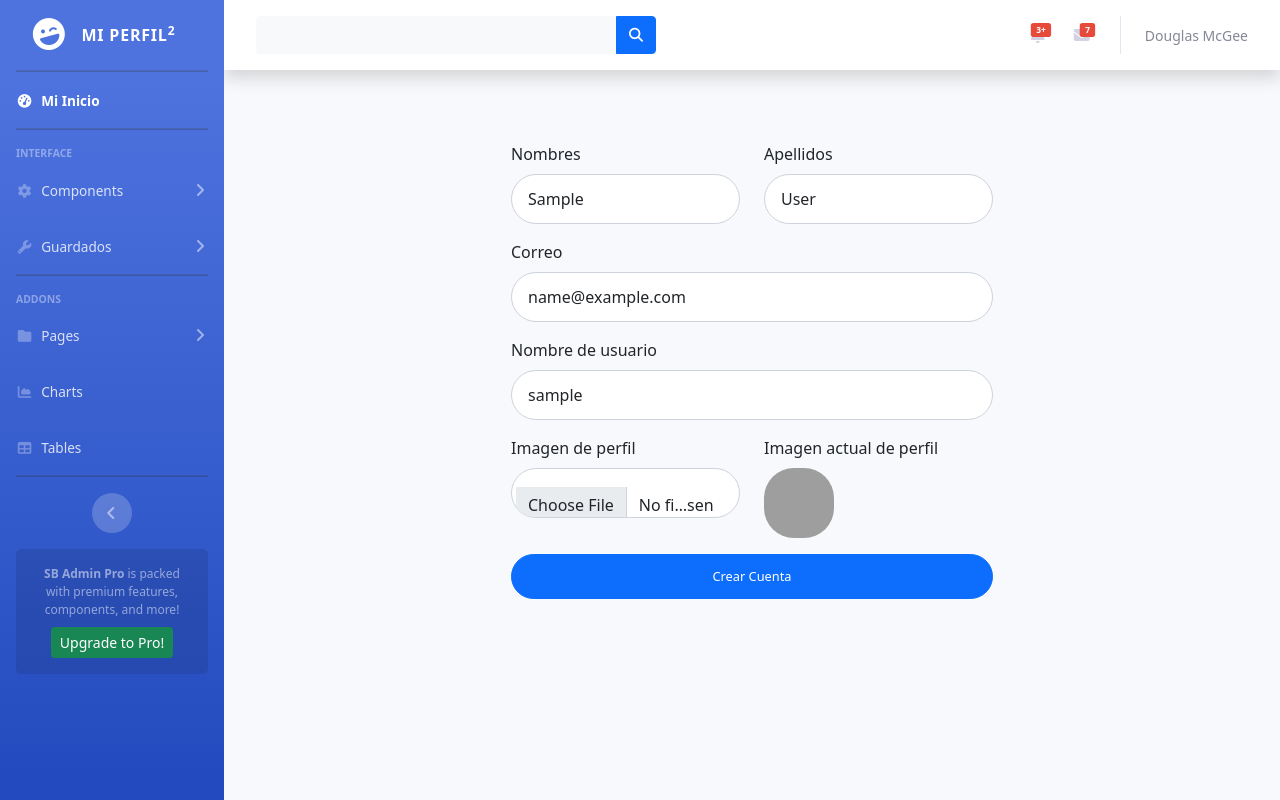
After one commit to DavidAcostaF/RedDjango, a Django app: page /usuarios/configuracion_perfil in a window 1280 px wide. The commit adds this page. Run offline with Django 4.2, Linux system fonts and the light colour scheme; the visitor is signed in with stand-in values (Sample User, id 1); parts of the project's set-up code (start-up, migrations or seed data) failed here and were passed over; some libraries are stand-ins or nearby versions; grey boxes are pictures that could not be loaded.

Commit message:
Configuracion perfil

```diff
--- a/RedDjango/settings.py
+++ b/RedDjango/settings.py
@@ -39,7 +39,8 @@ INSTALLED_APPS = [
     'django.contrib.staticfiles',
     'apps.red',
     'apps.usuarios',
-    'rest_framework'
+    'rest_framework',
+    'crispy_forms'
 ]
 
 MIDDLEWARE = [
@@ -133,3 +134,5 @@ STATICFILES_DIRS = [
 # https://docs.djangoproject.com/en/4.0/ref/settings/#default-auto-field
 
 DEFAULT_AUTO_FIELD = 'django.db.models.BigAutoField'
+
+CRISPY_TEMPLATE_PACK = "bootstrap5"
--- a/apps/red/forms.py
+++ b/apps/red/forms.py
@@ -1,4 +1,3 @@
-from cProfile import label
 from django import forms
 from . import models
 
--- a/apps/red/views.py
+++ b/apps/red/views.py
@@ -68,7 +68,9 @@ class EditarPost(UpdateView):
     success_url = reverse_lazy('index')
 
     def get_context_data(self,**kwargs):
+        user = self.request.user
         context = super().get_context_data(**kwargs)
+        context['username'] = user
         return context
 
 
--- a/apps/usuarios/forms.py
+++ b/apps/usuarios/forms.py
@@ -33,7 +33,15 @@ class FormularioUsuario(forms.ModelForm):
 
     class Meta:
         model = models.Usuario
-        fields = ['username','first_name','last_name','email']
+        fields = ['username','first_name','last_name','email','image']
+        labels = {
+            "email": "Email",
+            "first_name":"Nombres",
+            "imagen": "Imagen de perfil",
+            "disponible": "Privacidad de la publicacion",
+            "imagen": "Imagen de perfil",
+            "disponible": "Privacidad de la publicacion",
+        }
         widgets = {
             'email': forms.EmailInput(
                 attrs = {
@@ -59,6 +67,12 @@ class FormularioUsuario(forms.ModelForm):
                     'placeholder': 'Ingrese su nombre de usuario',
                 }
             ),
+            'image': forms.FileInput(
+                attrs = {
+                    'class': 'form-control inputs',
+                    #'placeholder': 'Ingrese su nombre de usuario',
+                }
+            ),
         }
 
     def clean_password2(self):
@@ -80,3 +94,46 @@ class FormularioUsuario(forms.ModelForm):
         if commit:
             user.save()
         return user
+
+
+class EditarUsuario(forms.ModelForm):
+    class Meta:
+        model = models.Usuario
+        fields = ['username','first_name','last_name','email','image']
+        labels = {
+            'username':'Usuario',
+            'first_name':'Nombres'
+        }
+        widgets = {
+            'username':forms.TextInput(
+                attrs = {
+                    'class':'form-control inputs',
+                    'placeholder':'Username'
+                }
+            ),
+            'first_name':forms.TextInput(
+                attrs = {
+                    'class':'form-control inputs',
+                    'placeholder':'Nombre'
+                }
+            ),
+            'last_name':forms.TextInput(
+                attrs = {
+                    'class':'form-control inputs',
+                    'placeholder':'Apellidos'
+                }
+            ),
+            'email':forms.EmailInput(
+                attrs = {
+                    'class':'form-control inputs',
+                    'placeholder':'Email',
+
+                }
+            ),
+            'image':forms.FileInput(
+                attrs = {
+                    'class':'form-control inputs',
+                    'placeholder':'Imagen de perfil'
+                }
+            ),
+        }
--- a/apps/usuarios/models.py
+++ b/apps/usuarios/models.py
@@ -6,7 +6,7 @@ from django.contrib.auth.models import AbstractBaseUser,AbstractUser, BaseUserMa
 
 
 class Usuario(AbstractUser):
-    image = models.ImageField('Imagen de Perfil',upload_to='perfil/',default='default.png',blank = True,null = True)
+    image = models.ImageField('Imagen de Perfil',upload_to='perfil/',default='default.png',blank = False,null = False)
     amigos = models.ManyToManyField(to='self',symmetrical=False,blank = True)#,related_name='amigo'
     portada = models.ImageField('Portada Muro',upload_to='portada/',blank = True,null = True)
     estado = models.BooleanField(default=True)
--- a/apps/usuarios/urls.py
+++ b/apps/usuarios/urls.py
@@ -9,5 +9,6 @@ urlpatterns = [
     path('seguidos/',views.UsuariosAgregados.as_view(),name = 'seguidos'),
     path('muro/<str:nombre>.<str:apellido>/',views.Muro.as_view(),name = 'muro'),
     path('seguir/<str:nombre>/',views.SeguirUsuario.as_view(),name = 'seguir'),
-    path('busqueda',views.BuscarUsuario.as_view(),name = 'busqueda')
+    path('busqueda',views.BuscarUsuario.as_view(),name = 'busqueda'),
+    path('configuracion_perfil',views.ConfiguracionPerfil.as_view(),name="configuracion_perfil")
 ]
--- a/apps/usuarios/views.py
+++ b/apps/usuarios/views.py
@@ -153,12 +153,28 @@ class BuscarUsuario(View):
         }
         return render(request,self.template_name,context)
 
-class ConfiguracionPerfil(View):
+class ConfiguracionPerfil(CreateView):
     model = models.Usuario
-    template_name = "configuracion_perfil"
-    form_class = forms.FormularioUsuario
+    template_name = "configuracion_perfil.html"
+    form_class = forms.EditarUsuario
 
     def get(self,request):
         user = request.user
-        usuario = models.Usuario.objects.get(usuario = user)
-        return render(request,self.template_name)
+        datos_usuario = self.form_class(instance= user)
+        context = {}
+        context['form'] = datos_usuario
+        return render(request,self.template_name,context)
+
+    def post(self,request):
+        user = request.user
+        form = self.form_class(request.POST,request.FILES,instance = user )
+
+        context = {}
+        context['form'] = form
+        context['form_errors'] = form.errors
+        if form.is_valid():
+            form.save()
+            #return redirect('usuarios:configuracion_perfil')
+        else:
+            print(form.errors)
+        return render(request,self.template_name,context)
--- a/template/base.html
+++ b/template/base.html
@@ -349,7 +349,7 @@
                             <!-- Dropdown - User Information -->
                             <div class="dropdown-menu dropdown-menu-right shadow animated--grow-in"
                                 aria-labelledby="userDropdown">
-                                <a class="dropdown-item" href="#">
+                                <a class="dropdown-item" href="{%url 'usuarios:configuracion_perfil'%}">
                                     <i class="fas fa-user fa-sm fa-fw mr-2 text-gray-400"></i>
                                     Profile
                                 </a>
--- /dev/null
+++ b/template/configuracion_perfil.html
@@ -0,0 +1,58 @@
+{% extends 'base.html' %}
+{% load crispy_forms_tags %}
+
+{%block body%}
+<style>
+    .inputs{
+        border-radius: 40px;
+        padding: 1.5rem 1rem;
+    }
+</style>
+<div class="container">
+        <div class="card-body p-0">
+            <!-- Nested Row within Card Body -->
+            <div class="row">
+                <div class="d-flex justify-content-center">
+                <div class="col-lg-7">
+                    <div class="p-5">
+                        <div id="forms-errors">{{form_errors}}</div>
+                        <form class="user" method="post" action="{%url 'usuarios:configuracion_perfil'%}" enctype="multipart/form-data">{% csrf_token %}
+                            <div class="form-group row">
+                                <div class="col-sm-6 mb-3 mb-sm-0">
+                                    <label for="">Nombres</label>
+                                    {{form.first_name}}
+                                </div>
+                                <div class="col-sm-6">
+                                    <label for="">Apellidos</label>
+                                    {{form.last_name}}
+                                </div>
+                            </div>
+                            <div class="form-group">
+                                <label for="">Correo</label>
+                                {{form.email}}
+                            </div>
+                            <div class="form-group">
+                                <label for="">Nombre de usuario</label>
+                                {{form.username}}
+                            </div>
+                            <div class="form-group row">
+                                <div class="col-sm-6 mb-3 mb-sm-0">
+                                    <label for="">Imagen de perfil</label>
+                                    {{form.image}}
+                                </div>
+                                <div class="col-sm-6">
+                                    <label for="">Imagen actual de perfil</label><br>
+                                    {%if form.instance.image%}
+                                    <img src="{{form.instance.image.url}}" style="height: 70px;width:70px; border-radius:30px" alt="">
+                                    {%endif%}
+                                </div>
+                            </div>
+                            <button type="submit"class="btn btn-primary btn-user btn-block">Crear Cuenta</button>
+                        </form>
+                    </div>
+                </div>
+    </div>
+</div>
+
+</div>
+{%endblock body%}
```
Also changed, not shown: template/loginw.html (deleted, +0 -60 lines), template/registrar.html (deleted, +0 -26 lines).
